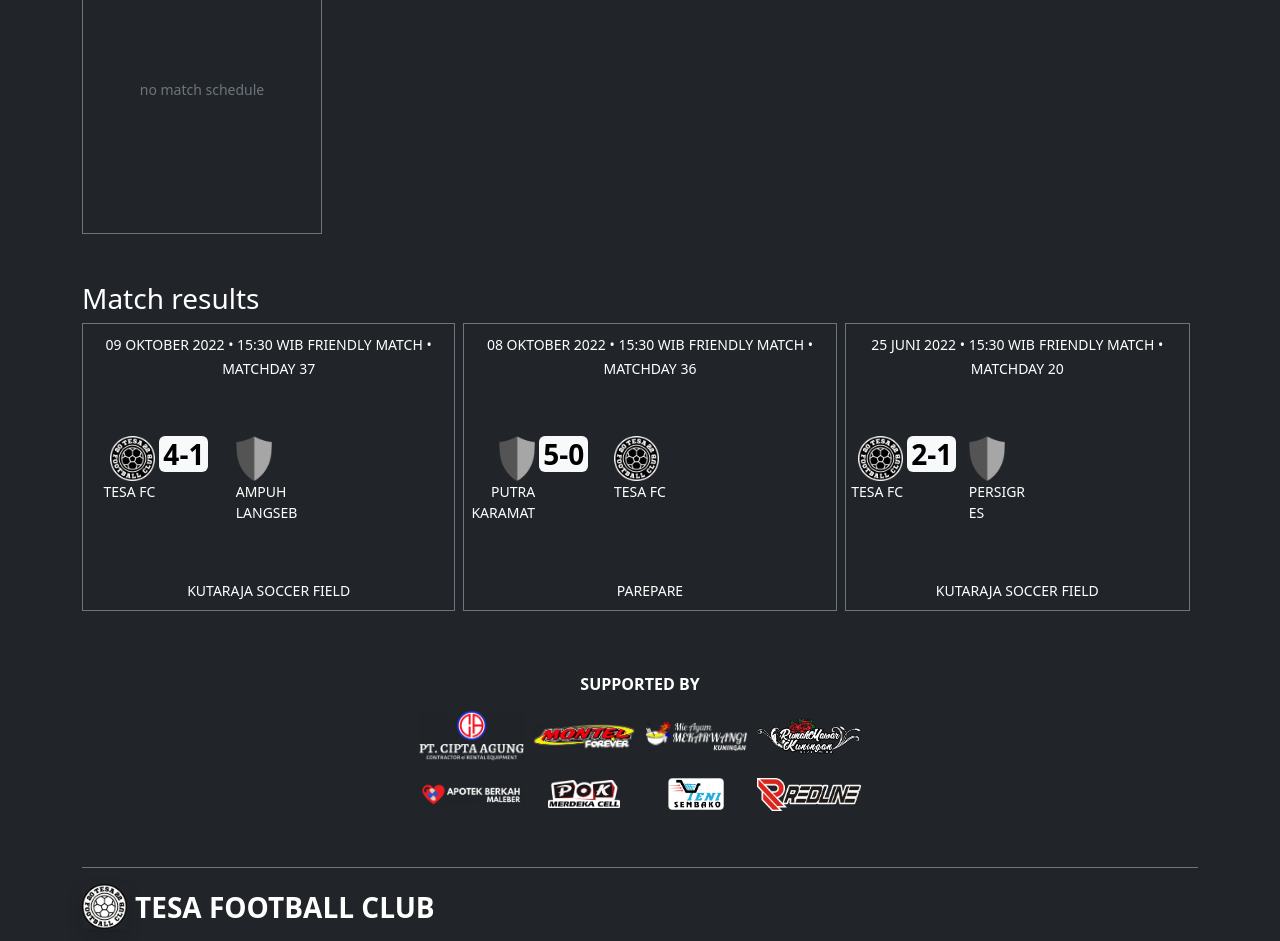
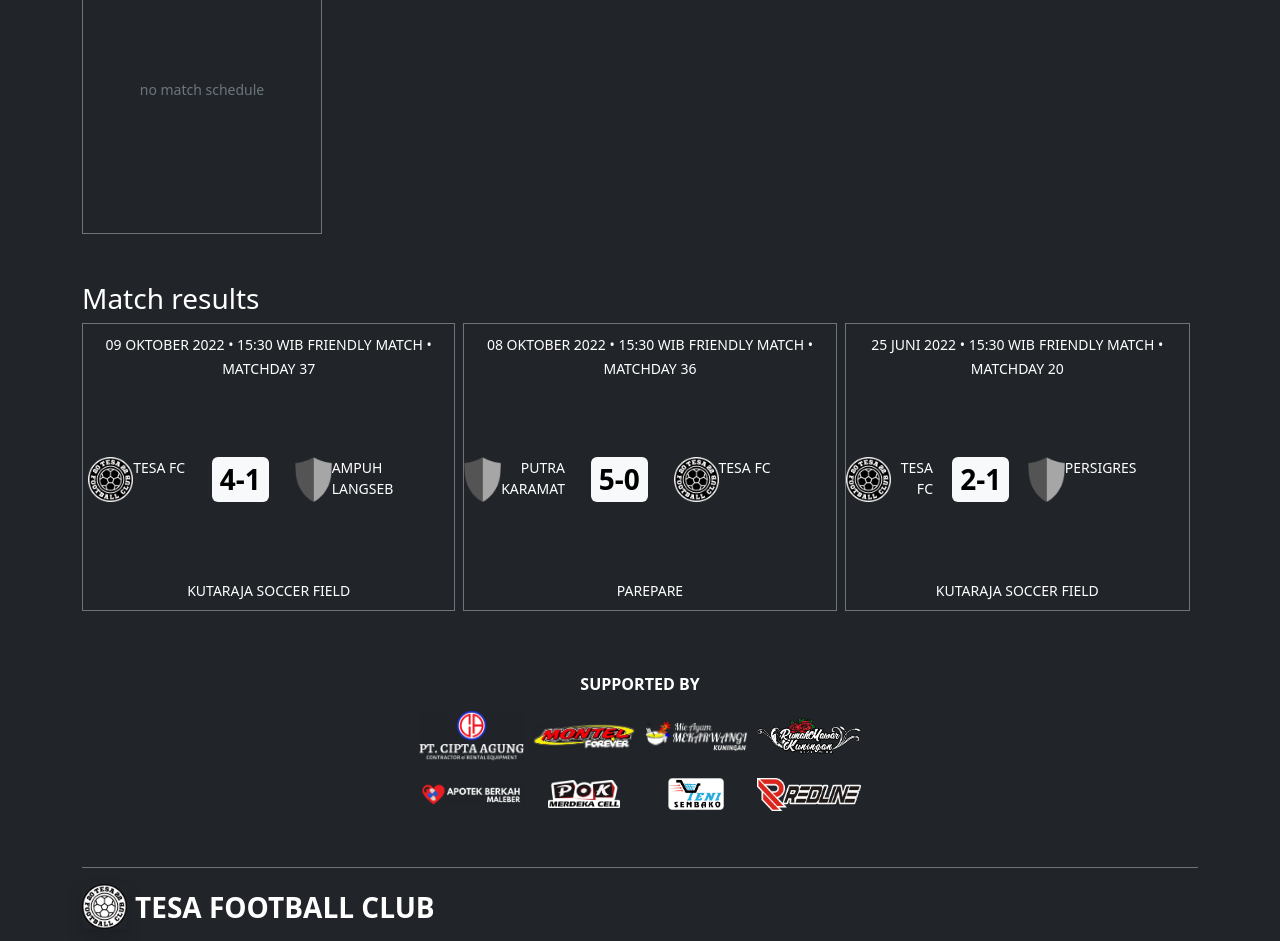
Before and after one commit to tesafc/tesafc.github.io, a Jekyll site: the page built from index.html, in a window 1280 px wide. Shown: the part 879-1820 px from the top of the page. Built offline with Jekyll 4.4.1, drawn with Linux system fonts in a browser that asks for light colours; nearby versions of some CDN libraries.

Commit message:
Update index.html

```diff
--- a/index.html
+++ b/index.html
@@ -71,17 +71,17 @@ description: tesa fc official website
           <small class="mb-0 px-0">{{ match.competition }} • {{ match.matchday }}</small>
         </div>
         <div class="card-body d-flex flex-column justify-content-center align-items-start p-0">
-          <div class="row g-1 d-flex flex-row justify-content-center">
-            <div class="col-4 text-end">
+          <div class="row g-1">
+            <div class="col-4 d-flex justify-content-end">
               <img src="{% if match.home-team.logo %}{{ match.home-team.logo | relative_url }}{% else %}{{ '/assets/img/logo/logo-blank.png' | relative_url }}{% endif %}" alt="" class="" width="auto" height="45">
-              <small class="d-block text-uppercase">{{ match.home-team.name }}</small>
+              <small class="d-block text-uppercase text-end">{{ match.home-team.name }}</small>
             </div>
-            <div class="col-4">
-              <p class="badge text-bg-light text-center fs-3 fw-bolder mb-0 p-1">{{ match.result.score.full-time }}</p>
+            <div class="col-4 d-flex justify-content-center">
+              <p class="badge text-bg-light text-center fs-3 fw-bolder mb-0 p-2">{{ match.result.score.full-time }}</p>
             </div>
-            <div class="col-4 text-start">
+            <div class="col-4 d-flex justify-content-start">
               <img src="{% if match.away-team.logo %}{{ match.away-team.logo | relative_url }}{% else %}{{ '/assets/img/logo/logo-blank.png' | relative_url }}{% endif %}" alt="" class="" width="auto" height="45">
-              <small class="d-block text-uppercase">{{ match.away-team.name }}</small>
+              <small class="d-block text-uppercase text-start">{{ match.away-team.name }}</small>
             </div>
           </div>
         </div>
```
